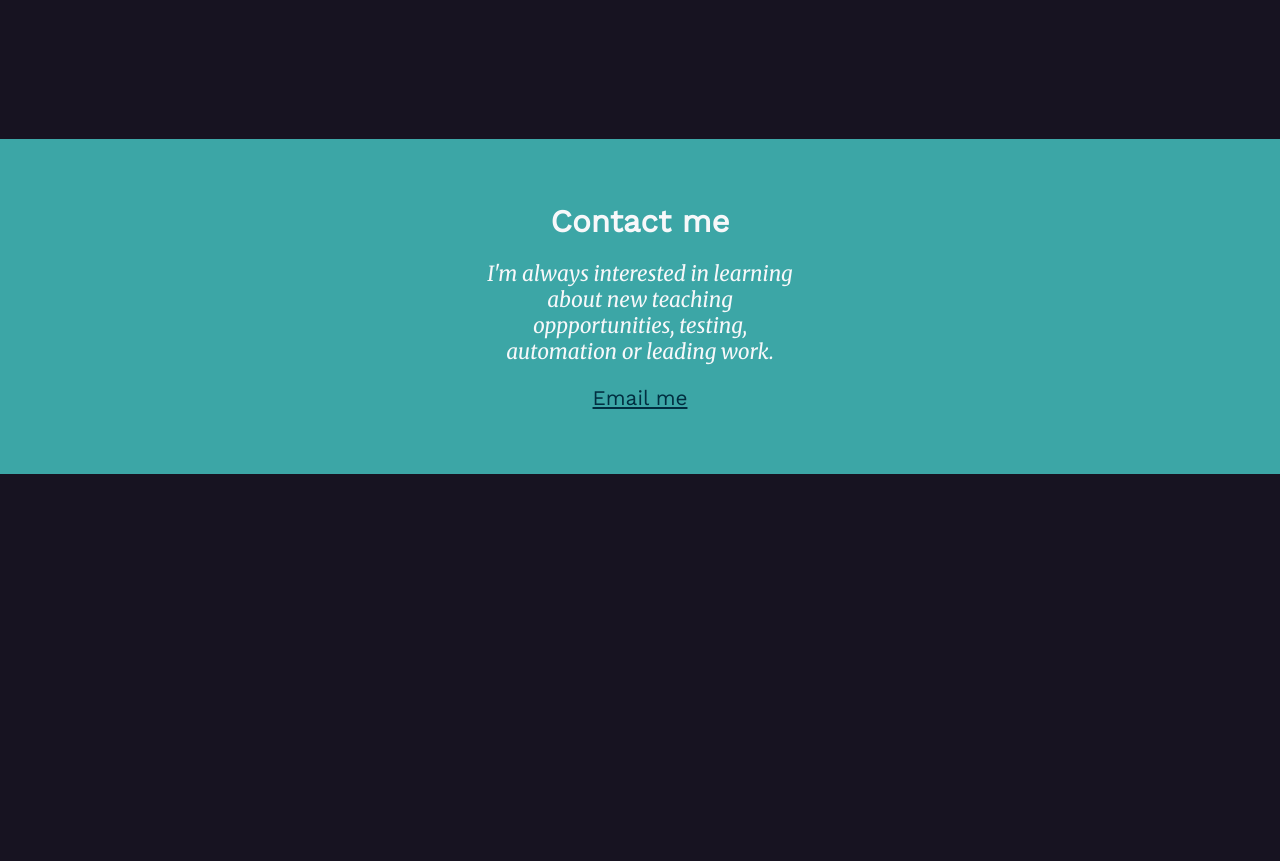
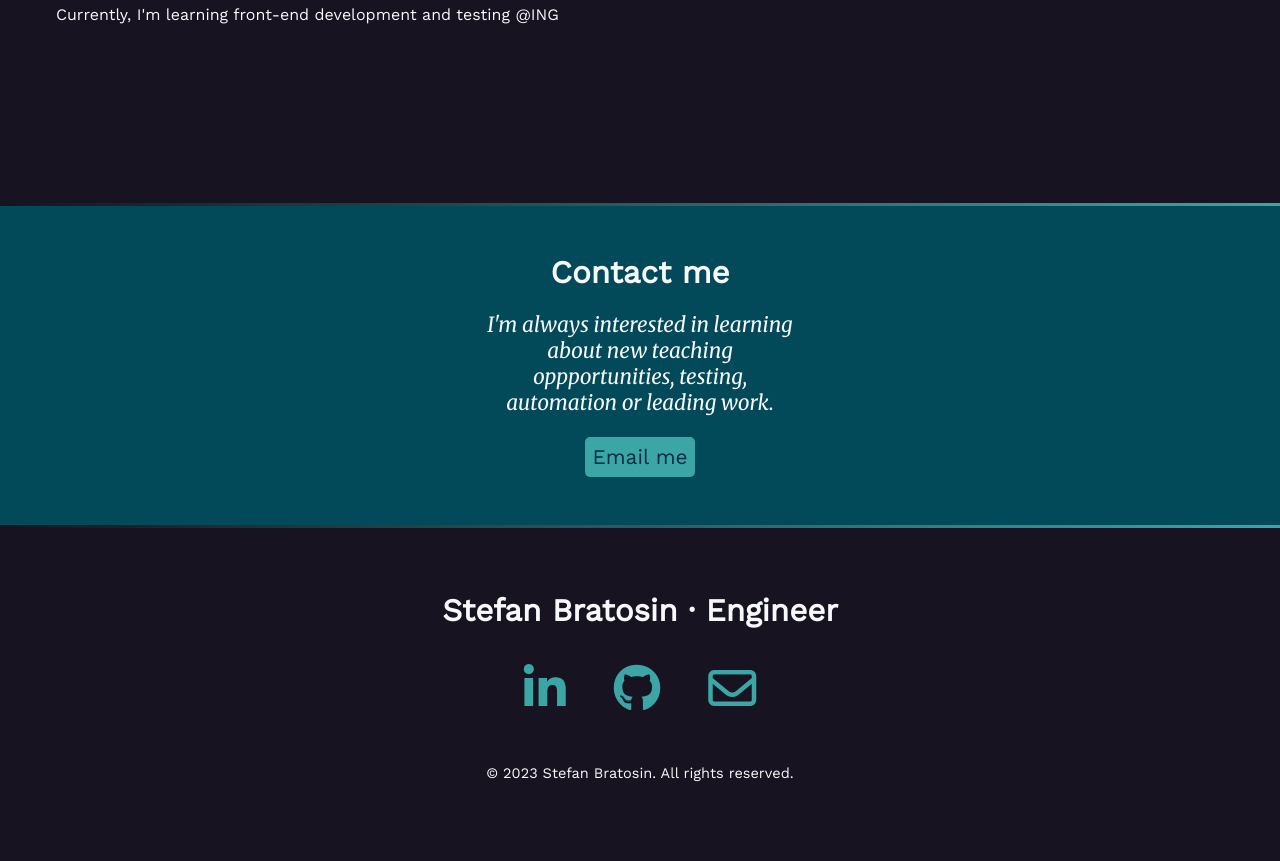
Before and after one commit to stefanbrato/css-learning-project, a plain HTML site: page index.html in a window 1280 px wide. Shown: the part 416-1277 px from the top of the page. Before the commit the page ends 890 px from the top, so only its background shows below. Drawn offline with nearby package versions, Linux system fonts and the light colour scheme.

Commit message:
added footer to page

```diff
--- a/index.html
+++ b/index.html
@@ -13,6 +13,7 @@
       rel="stylesheet"
     />
     <link rel="stylesheet" href="./style.css" />
+    <title>Stefan Bratosin's Portfolio Website</title>
   </head>
   <nav>
     <ul>
@@ -54,13 +55,31 @@
     </p>
     <p>Currently, I'm learning front-end development and testing @ING</p>
   </section>
-
+  <div class="gradient"></div>
   <section id="contact">
     <h2>Contact me</h2>
     <p>
       I'm always interested in learning about new teaching oppportunities,
       testing, automation or leading work.
     </p>
-    <a href="mailto:stefan.bratosin@outlook.com">Email me</a>
+    <a href="mailto:stefan.bratosin@outlook.com" class="button">Email me</a>
+  </section>
+  <div class="gradient"></div>
+  <section class="footer">
+    <h2 class="name">Stefan Bratosin &middot; Engineer</h2>
+    <ul>
+      <li>
+        <a href="projects"><i class="fa-brands fa-linkedin-in"></i></a>
+      </li>
+      <li>
+        <a href="projects"> <i class="fa-brands fa-github"></i></a>
+      </li>
+      <li>
+        <a href="mailto:stefan.bratosin@outlook.com">
+          <i class="fa-regular fa-envelope"></i
+        ></a>
+      </li>
+    </ul>
+    <p class="copywright">© 2023 Stefan Bratosin. All rights reserved.</p>
   </section>
 </html>
--- a/style.css
+++ b/style.css
@@ -48,7 +48,20 @@ a:hover {
 /* intro styles*/
 
 #intro {
-  padding-bottom: 10rem;
+  padding: 4rem 1rem 10rem 1rem;
+  max-width: 1200px;
+  margin: 0 auto;
+}
+
+.gradient {
+  height: 3px;
+  background: rgb(23, 19, 33);
+  background: linear-gradient(
+    90deg,
+    rgba(23, 19, 33, 1) 0%,
+    rgba(60, 166, 166, 1) 100%,
+    rgba(60, 166, 166, 1) 024959%
+  );
 }
 
 #intro p {
@@ -76,8 +89,8 @@ a:hover {
   flex-direction: column;
   align-items: center;
   justify-content: center;
-  background-color: var(--keppel);
-  padding: 4rem 4rem;
+  background-color: var(--midnightgreen);
+  padding: 3rem 0;
 }
 
 #contact p {
@@ -135,11 +148,45 @@ nav a:hover {
   background-color: var(--keppel);
   padding: 0.5rem;
   border-radius: 5px;
+  text-decoration: none;
 }
 
 .button:hover {
   color: var(--whitechocolate);
   background-color: var(--skobeloff);
+}
+
+.footer {
+  display: flex;
+  flex-direction: column;
+  justify-content: center;
+  align-items: center;
+  padding: 4rem 4rem;
+  text-align: center;
+}
+
+.footer ul {
+  list-style-type: none;
+  padding: 0;
+  margin: 2rem 0;
+  display: flex;
+  flex-flow: row wrap;
+  justify-content: center;
+  align-items: center;
+  gap: 3rem;
+  font-size: 3rem;
+}
+
+.footer a {
+  color: var(--keppel);
+}
+
+.footer a:hover {
+  color: var(--oxfordblue);
+}
+
+.copywright {
+  font-size: 70%;
 }
 
 @media (min-width: 850px) {
```
